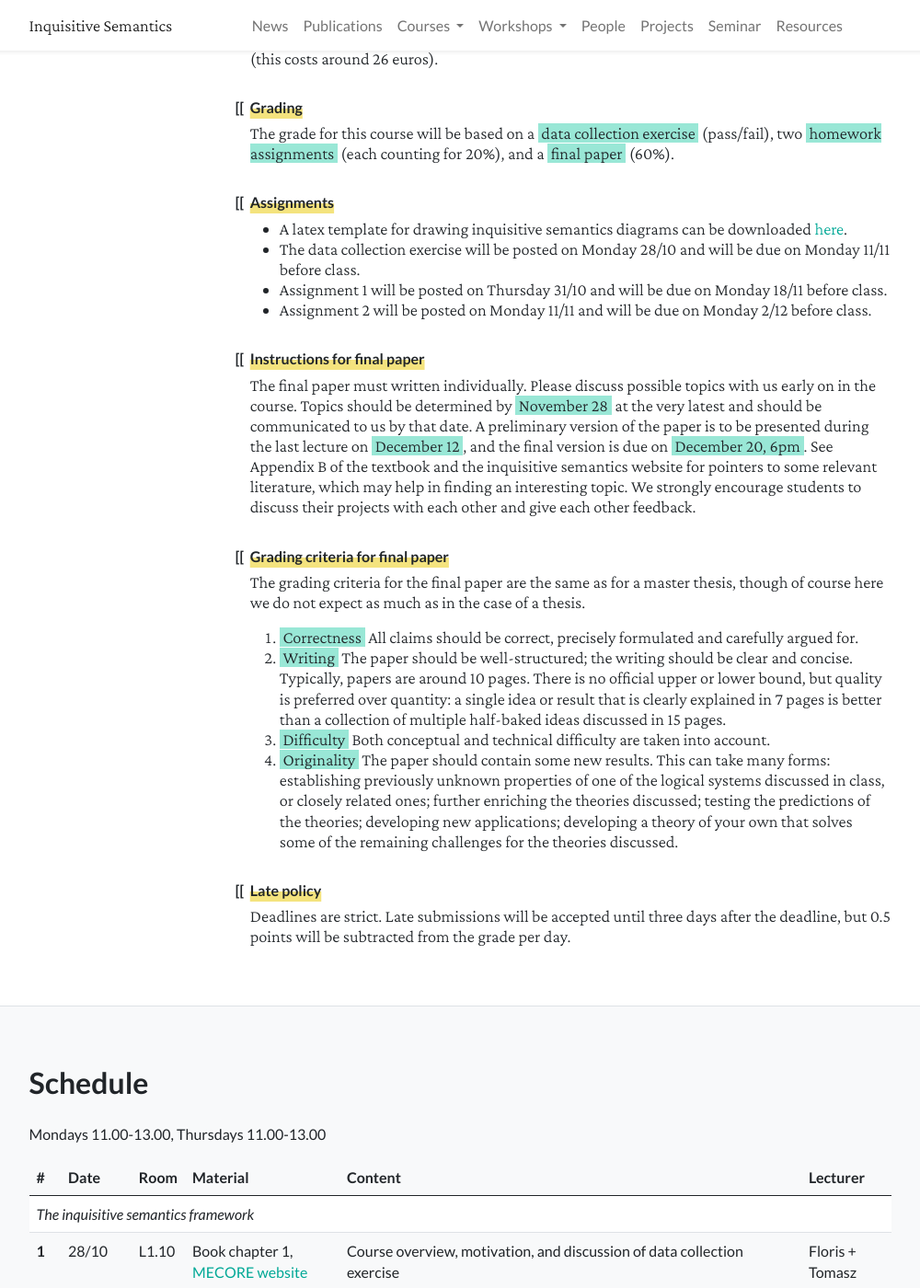
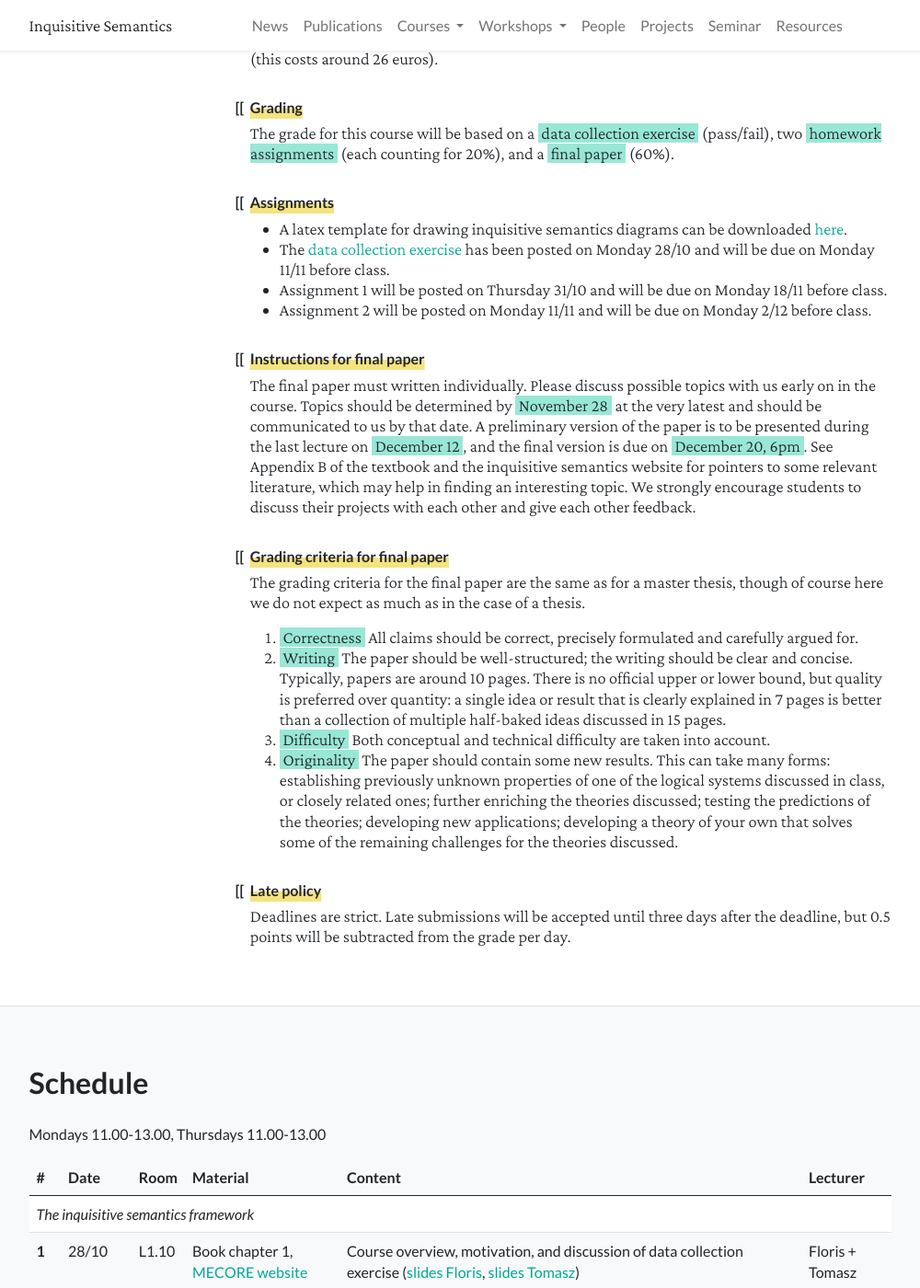
Before and after one commit to froelofs/inquisitive-semantics, a Jekyll site: the page built from _courses/2024-amsterdam.md, in a window 1280 px wide and 1400 px high, scrolled down 1380 px. Shown: the whole window at 92% size, without its empty margins (140-1140 px from the left). Built offline with Jekyll 4.4.1, drawn with Linux system fonts in a browser that asks for light colours; part of the change alters nothing that is shown.

Commit message:
Update 2024-amsterdam.md

```diff
--- a/_courses/2024-amsterdam.md
+++ b/_courses/2024-amsterdam.md
@@ -42,10 +42,10 @@ schedule: >
         <a href="https://wuegaki.ppls.ed.ac.uk/mecore/" target="_blank">MECORE website</a>
       </td>
       <td> Course overview, motivation, and discussion of data collection exercise
-            <!--
-            (<a href="https://www.dropbox.com/scl/fi/umw6crddjxv7qymkemkgg/lecture1.pdf?rlkey=7i389m73y6gjedrmd1wlk9b41&dl=0">slides Floris</a>,
-            <a href="https://www.dropbox.com/scl/fi/3gilyfqrqt1pg6cmc3bxt/Presentation-data-collection.pdf?rlkey=69qvv2y9hmscq2jodrjkc7si5&dl=0">slides Tomasz</a>)
-            -->
+
+            (<a href="https://amsuni-my.sharepoint.com/:b:/g/personal/f_roelofsen_uva_nl/EWGOAff5n7tKnoGeIeyJ_iEBHwDGAbNQgmMiBlEs4ykaCw?e=Vw3A53">slides Floris</a>,
+            <a href="https://amsuni-my.sharepoint.com/:b:/g/personal/f_roelofsen_uva_nl/EVQsyCgth5RLn-4R0DNx604BXH58YHg8sto9O2TWyBY5Jw?e=GYA3iV">slides Tomasz</a>)
+
       </td>
       <td> Floris + Tomasz</td>
     </tr>
@@ -266,7 +266,7 @@ The grade for this course will be based on a **data collection exercise** (pass/
 ## Assignments
 
 - A latex template for drawing inquisitive semantics diagrams can be downloaded [here]({{ site.baseurl }}/resources.html).
-- The data collection exercise will be posted on Monday 28/10 and will be due on Monday 11/11 before class.
+- The [data collection exercise](https://amsuni-my.sharepoint.com/:b:/g/personal/f_roelofsen_uva_nl/EZSwZhrzyOVAt2o9XePhvEsBAP1png_w8f9Ucs2b1APpcg?e=nRFtMZ) has been posted on Monday 28/10 and will be due on Monday 11/11 before class.
 - Assignment 1 will be posted on Thursday 31/10 and will be due on Monday 18/11 before class.
 - Assignment 2 will be posted on Monday 11/11 and will be due on Monday 2/12 before class.
 
```
